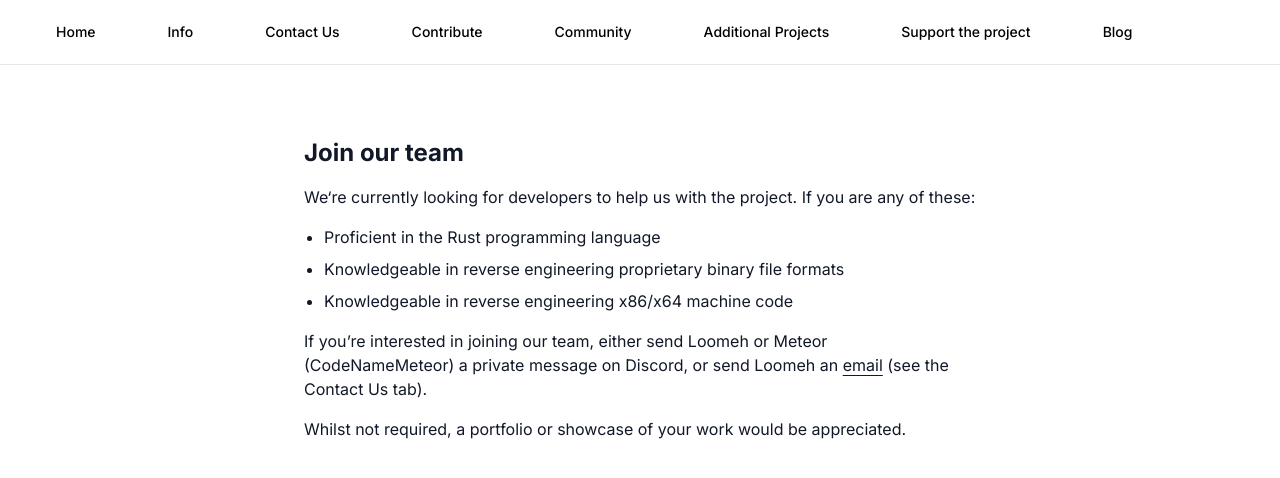
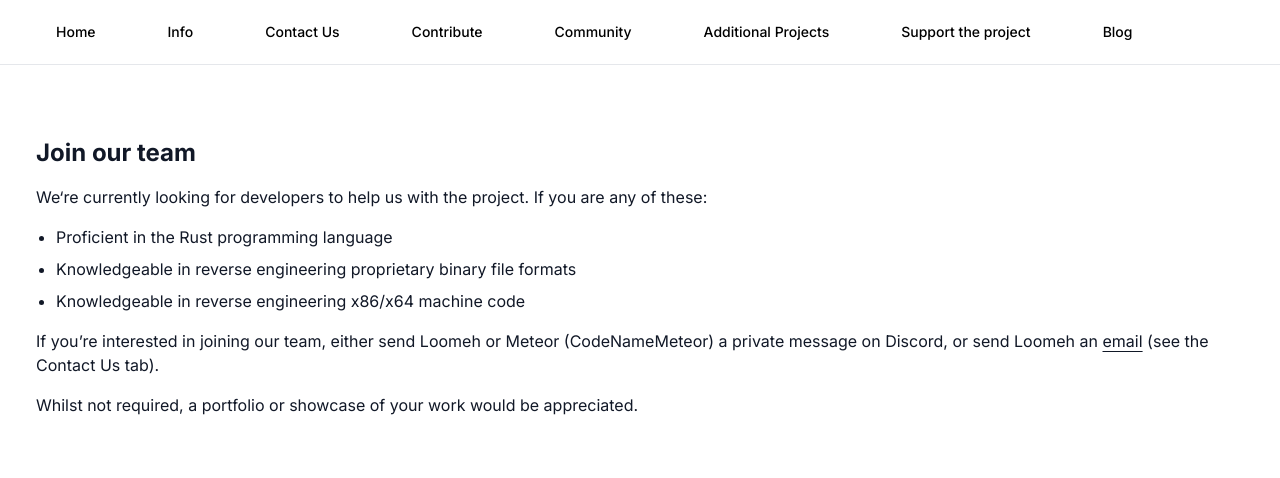
Before and after one commit to Beat-Revival/project-website, a Next.js app: page /developer in a window 1280 px wide. Shown: the top 478 px of the page. Built offline with nearby package versions, Linux system fonts and the light colour scheme.

Commit message:
Fix layout structure in developer page component

```diff
--- a/src/app/developer/page.tsx
+++ b/src/app/developer/page.tsx
@@ -3,7 +3,7 @@
 export default function Home() {
   return (
     <section className="px-4 py-8">
-      <div className="mx-auto max-w-2xl">
+      <div>
         <h1 className="mb-4 text-2xl font-bold">Join our team</h1>
 
         <p className="mb-4">
```
